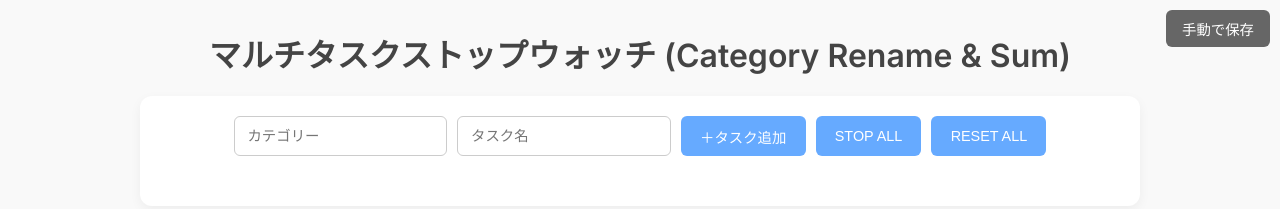
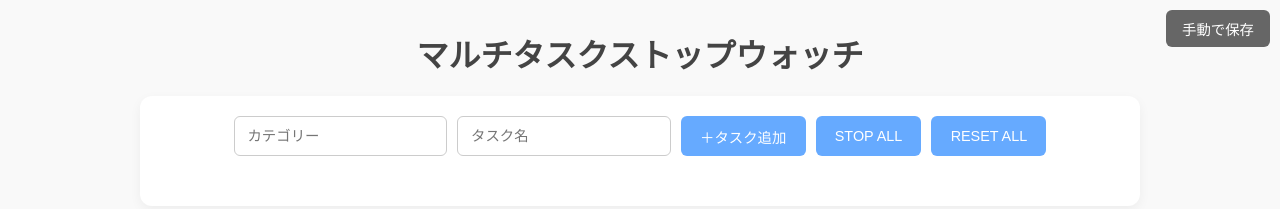
Before and after one commit to thironaka0716/multiple_stopwatch, a plain HTML site: page index.html in a window 1280 px wide. Drawn offline with Linux system fonts and the light colour scheme.

Commit message:
Update index.html

```diff
--- a/index.html
+++ b/index.html
@@ -377,7 +377,7 @@
 </head>
 <body>
 
-<h1>マルチタスクストップウォッチ (Category Rename & Sum)</h1>
+<h1>マルチタスクストップウォッチ</h1>
 
 <button id="manualSaveBtn" class="manual-save-btn">手動で保存</button>
 
```
